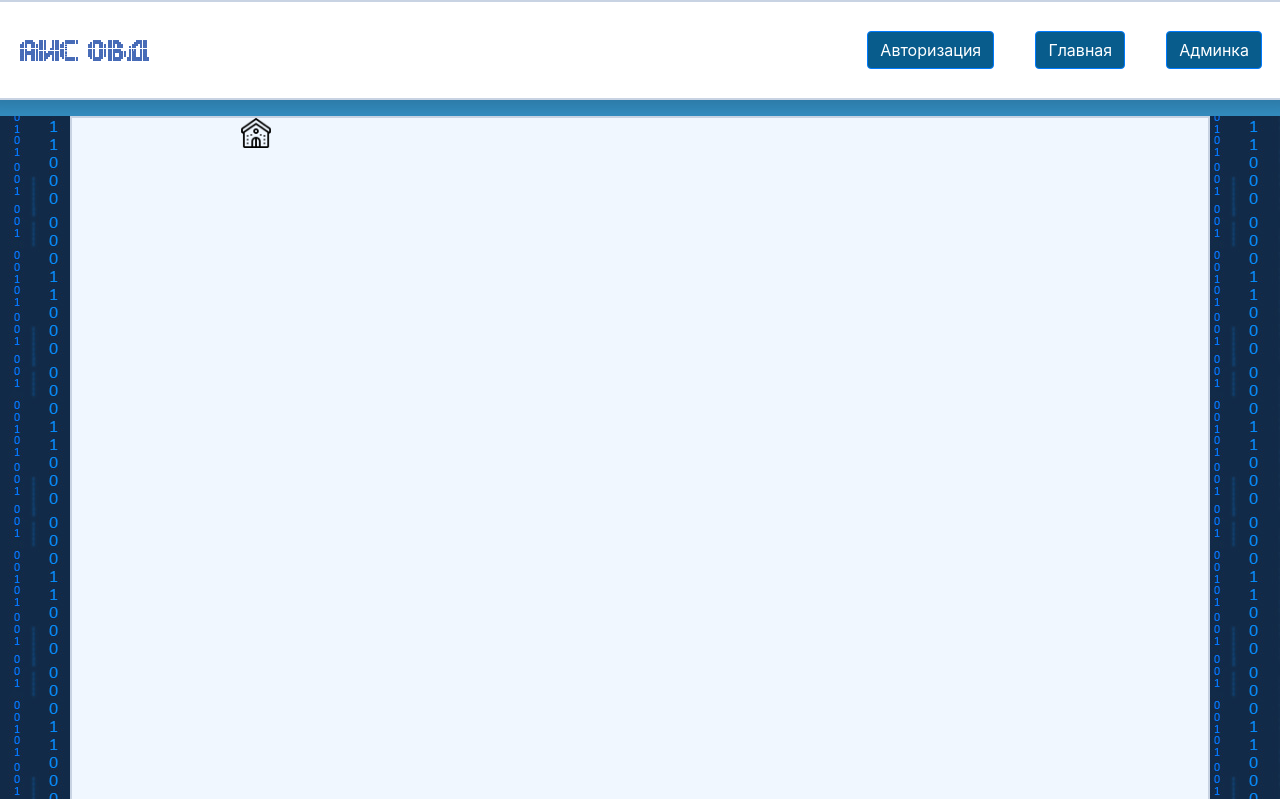
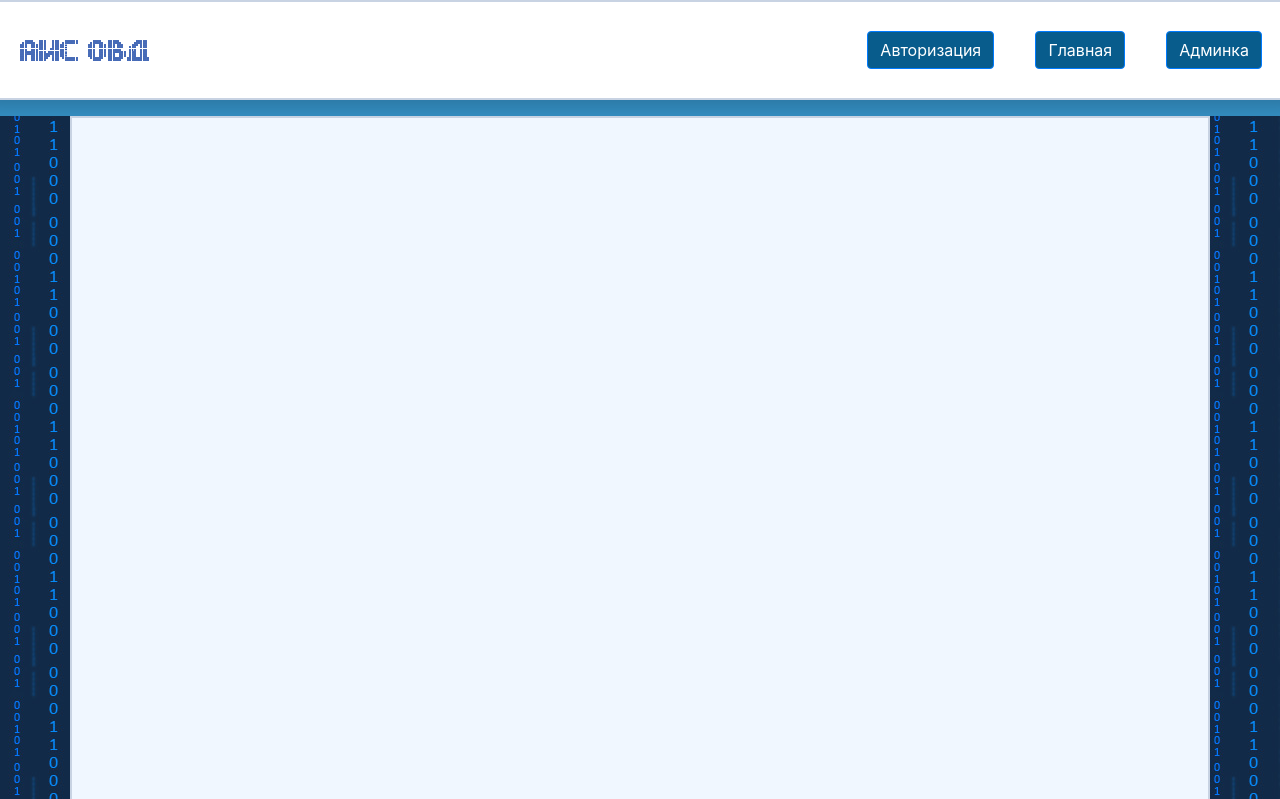
Before and after one commit to AlanLeinhard/main.ais, a Python web app: template app/templates/blog/blog.html in a window 1280 px wide. Shown: the top 799 px of the page. Run offline with Jinja, Linux system fonts and the light colour scheme; the template is opened without the code that fills it: most values are stand-ins (such as "Sample title", 1, 10 or a date in 2020); some libraries are stand-ins or nearby versions.

Commit message:
Update base.html

```diff
--- a/app/templates/base.html
+++ b/app/templates/base.html
@@ -70,16 +70,7 @@
           {% endif %}
           {%endblock%}
 
-          <div class="inne col-2">
-            <div class="in row justify-content-between">
 
-              <a href="admin" class="shest col-2">
-
-              </a>
-              <a href="/" class="dom col-2">
-
-              </a>
-            </div>
 
           </div>
         </div>
```
